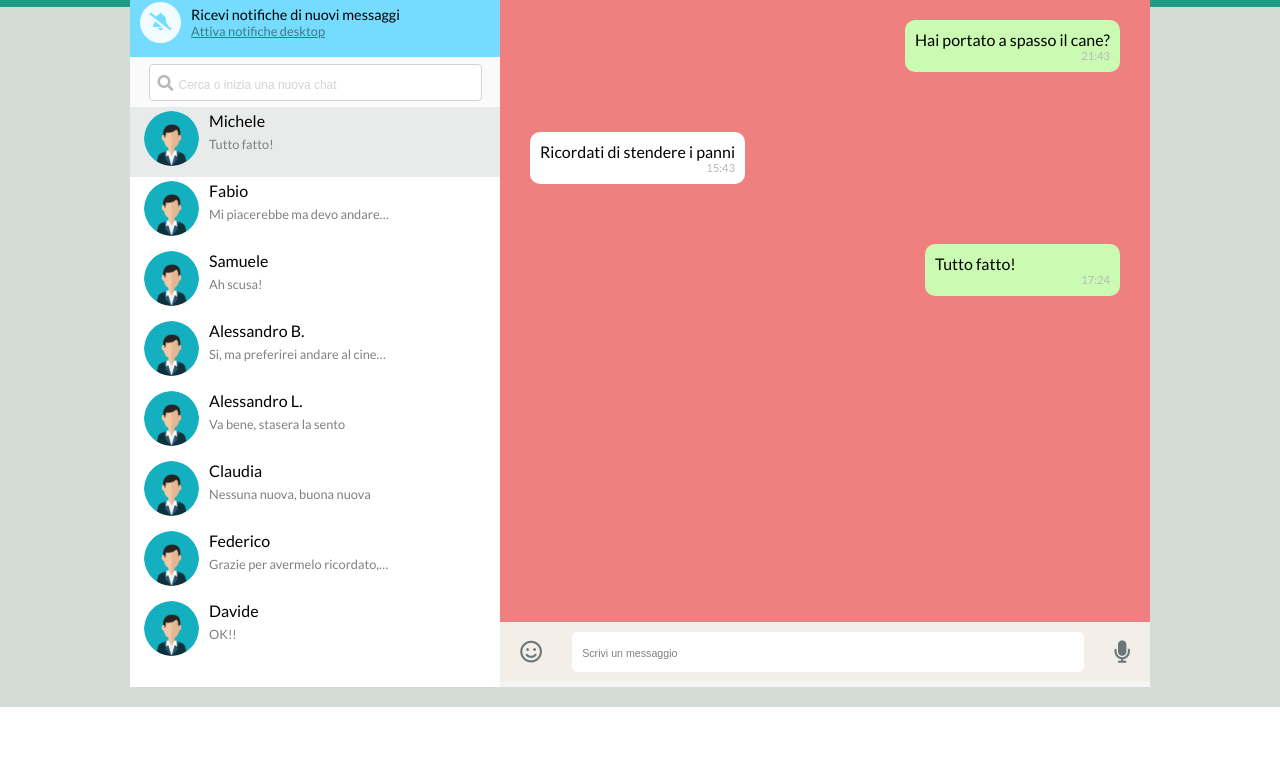
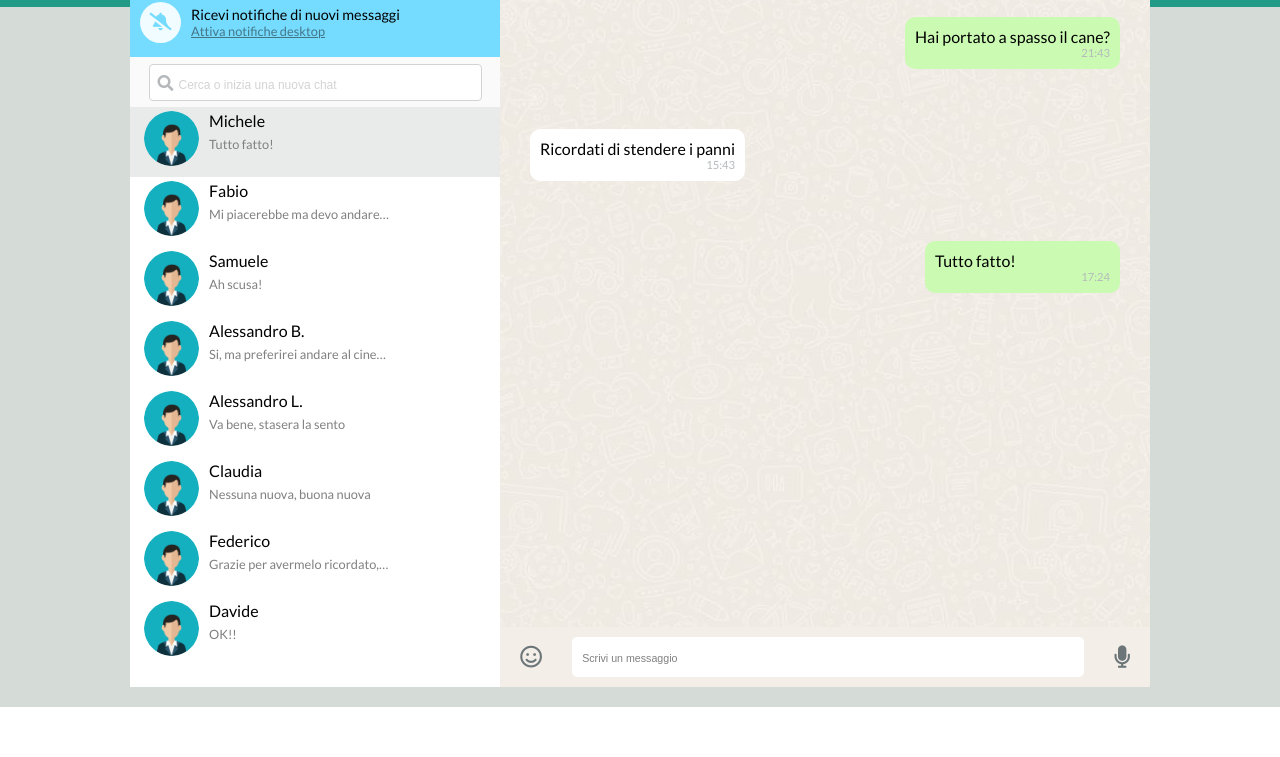
Before and after one commit to GiulsV/vue-boolzapp, a plain HTML site: page index.html in a window 1280 px wide. Shown: the part 93-850 px from the top of the page. Drawn offline with nearby package versions, Linux system fonts and the light colour scheme.

Commit message:
Modifica sfondo chat

```diff
--- a/css/style.css
+++ b/css/style.css
@@ -301,8 +301,8 @@ a:visited {
         }
 
         .chat-body {
-            min-height: calc(100% - 128px);
-            background-color: lightcoral;
+            min-height: calc(100% - 120px);
+            background-image: url("../img/sfondo_wa.JPG");
             display: flex;
             flex-direction: column;
             overflow: scroll;
```
Also changed, not shown: img/sfondo_wa.JPG (added).
